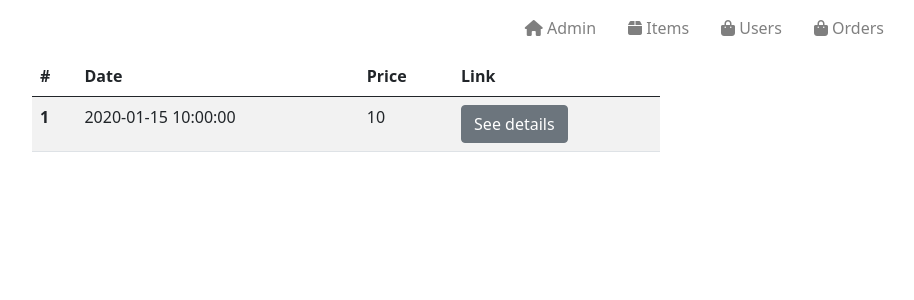
After one commit to Leohemmingsson/D0018E, a Python web app: template src/templates/admin_order_view.html in a window 1280 px wide. The commit adds this page. Shown: the top 300 px of the page, without its empty margins (294-1208 px from the left). Run offline with Jinja, Linux system fonts and the light colour scheme; the template is opened without the code that fills it: most values are stand-ins (such as "Sample title", 1, 10 or a date in 2020); some libraries are stand-ins or nearby versions.

Commit message:
Added admin_order_view, added route in main and updated the admin navbar to include new order view :)

```diff
--- /dev/null
+++ b/src/templates/admin_order_view.html
@@ -0,0 +1,63 @@
+<!DOCTYPE html>
+<html lang="en">
+
+
+<head>
+    <meta charset="UTF-8">
+    <meta http-equiv="X-UA-Compatible" content="IE=edge">
+    <meta name="viewport" content="width=device-width, initial-scale=1.0">
+    <title>D0018E</title>
+    <link rel="stylesheet" href="https://stackpath.bootstrapcdn.com/bootstrap/5.0.0-alpha1/css/bootstrap.min.css"
+        integrity="sha384-r4NyP46KrjDleawBgD5tp8Y7UzmLA05oM1iAEQ17CSuDqnUK2+k9luXQOfXJCJ4I" crossorigin="anonymous">
+    <script src="https://cdn.jsdelivr.net/npm/popper.js@1.16.0/dist/umd/popper.min.js"
+        integrity="sha384-Q6E9RHvbIyZFJoft+2mJbHaEWldlvI9IOYy5n3zV9zzTtmI3UksdQRVvoxMfooAo"
+        crossorigin="anonymous"></script>
+    <script src="https://stackpath.bootstrapcdn.com/bootstrap/5.0.0-alpha1/js/bootstrap.min.js"
+        integrity="sha384-oesi62hOLfzrys4LxRF63OJCXdXDipiYWBnvTl9Y9/TRlw5xlKIEHpNyvvDShgf/"
+        crossorigin="anonymous"></script>
+    <script src="https://kit.fontawesome.com/c81cf709e0.js" crossorigin="anonymous"></script>
+    <title>D0018E</title>
+    <link rel="stylesheet" href="https://stackpath.bootstrapcdn.com/bootstrap/5.0.0-alpha1/css/bootstrap.min.css"
+        integrity="sha384-r4NyP46KrjDleawBgD5tp8Y7UzmLA05oM1iAEQ17CSuDqnUK2+k9luXQOfXJCJ4I" crossorigin="anonymous">
+    <script src="https://cdn.jsdelivr.net/npm/popper.js@1.16.0/dist/umd/popper.min.js"
+        integrity="sha384-Q6E9RHvbIyZFJoft+2mJbHaEWldlvI9IOYy5n3zV9zzTtmI3UksdQRVvoxMfooAo"
+        crossorigin="anonymous"></script>
+    <script src="https://stackpath.bootstrapcdn.com/bootstrap/5.0.0-alpha1/js/bootstrap.min.js"
+        integrity="sha384-oesi62hOLfzrys4LxRF63OJCXdXDipiYWBnvTl9Y9/TRlw5xlKIEHpNyvvDShgf/"
+        crossorigin="anonymous"></script>
+    <script src="https://kit.fontawesome.com/c81cf709e0.js" crossorigin="anonymous"></script>
+</head>
+
+<body>
+    <header>
+        {% include "components/navbar_admin.html" %}
+    </header>
+    <div class="row justify-content-md-center">
+        <div class="col-md-6">
+            <table class="table table-striped table-hover">
+                <thead>
+                    <tr>
+                        <th scope="col">#</th>
+                        <th scope="col">Date</th>
+                        <th scope="col">Price</th>
+                        <th scope="col">Link</th>
+                    </tr>
+                </thead>
+
+                <tbody>
+                    {% for index, one_order in orders %}
+                    <tr>
+                        <th scope="row">{{index}}</th>
+                        <td>{{one_order.date}}</td>
+                        <td>{{one_order.price}}</td>
+                        <td><a href="/order/{{one_order.id}}" class="btn btn-secondary">See details</a></td>
+                    </tr>
+                    {% endfor %}
+
+                </tbody>
+
+            </table>
+        </div>
+    </div>
+
+</body>
--- a/src/templates/components/navbar_admin.html
+++ b/src/templates/components/navbar_admin.html
@@ -46,6 +46,12 @@
                                 Users
                             </a>
                         </li>
+                        <li>
+                            <a href="/admin/orders" class="nav-link text-black-50">
+                                <i class="fa-solid fa-shopping-bag"></i>
+                                Orders
+                            </a>
+                        </li>
                     </ul>
                 </div>
             </div>
```
Also changed, not shown: src/main.py (+42 -6 lines).
